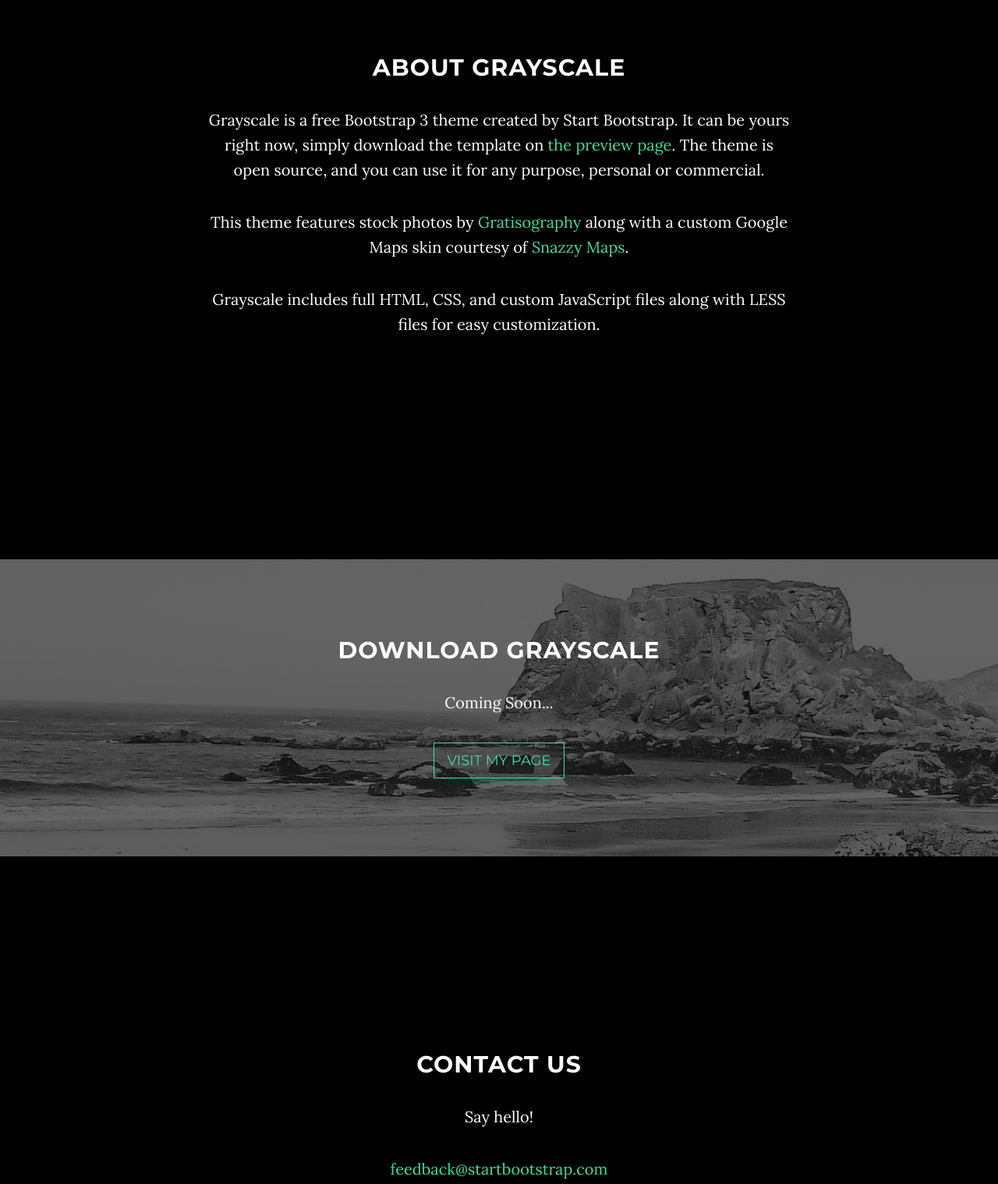
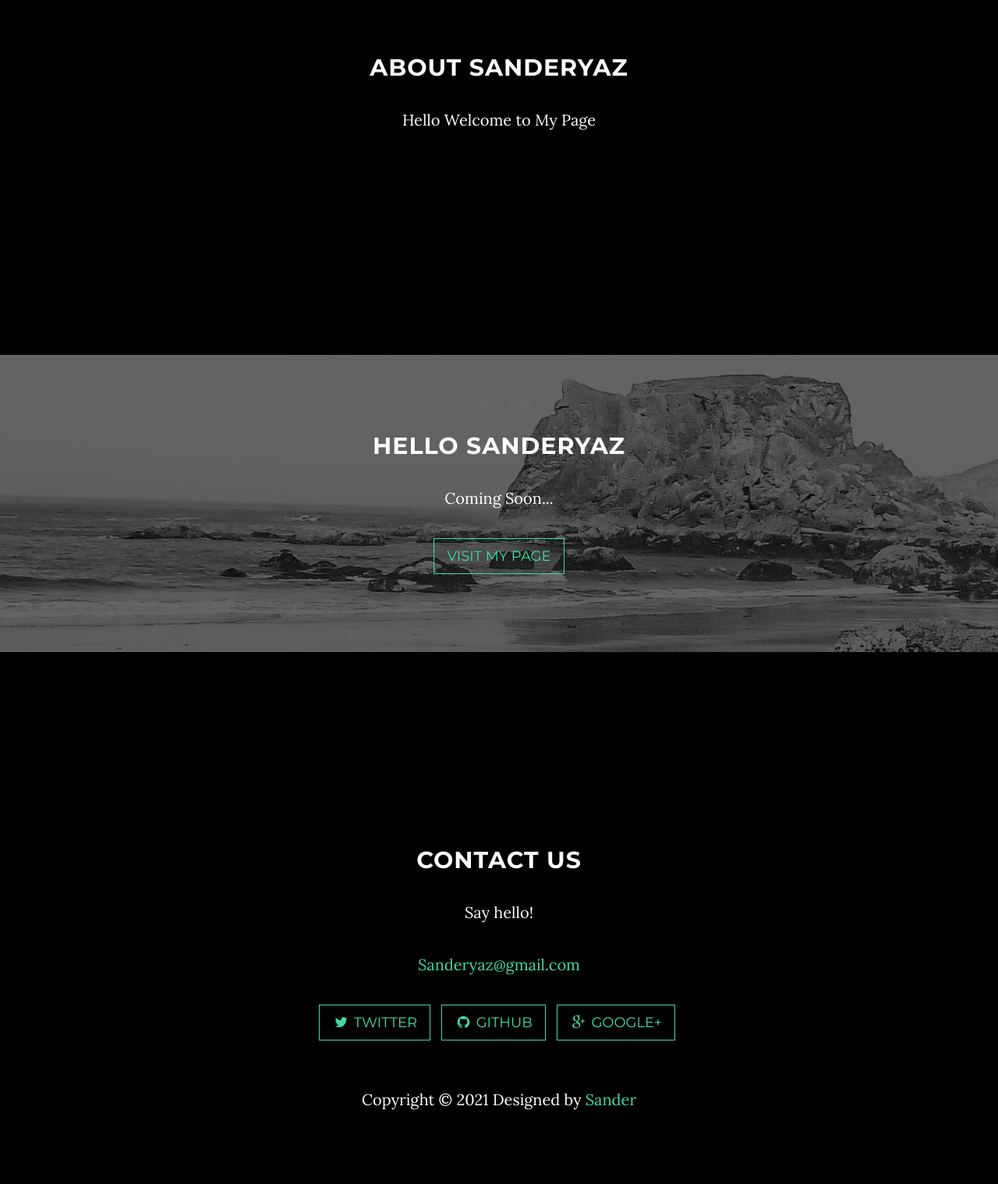
Before and after one commit to SanderYaz/sanderyaz.github.io, a plain HTML site: page index.html in a window 1280 px wide. Shown: the part 980-2498 px from the top of the page at 78% size. After the commit the page ends 2456 px from the top, so only its background shows below. Drawn offline with Linux system fonts and the light colour scheme; some packages are replaced by stand-ins of ours.

Commit message:
Update index.html

```diff
--- a/index.html
+++ b/index.html
@@ -82,10 +82,8 @@
     <section id="about" class="container content-section text-center">
         <div class="row">
             <div class="col-lg-8 col-lg-offset-2">
-                <h2>About Grayscale</h2>
-                <p>Grayscale is a free Bootstrap 3 theme created by Start Bootstrap. It can be yours right now, simply download the template on <a href="http://sanderyaz.com">the preview page</a>. The theme is open source, and you can use it for any purpose, personal or commercial.</p>
-                <p>This theme features stock photos by <a href="http://sanderyaz.comm/">Gratisography</a> along with a custom Google Maps skin courtesy of <a href="http://sanderyaz.com/">Snazzy Maps</a>.</p>
-                <p>Grayscale includes full HTML, CSS, and custom JavaScript files along with LESS files for easy customization.</p>
+                <h2>About SanderYaz</h2>
+                <p> Hello Welcome to My Page</p>
             </div>
         </div>
     </section>
@@ -95,7 +93,7 @@
         <div class="download-section">
             <div class="container">
                 <div class="col-lg-8 col-lg-offset-2">
-                    <h2>Download Grayscale</h2>
+                    <h2>Hello Sanderyaz</h2>
                     <p>Coming Soon...</p>
                     <a href="http://Sanderyaz.com" class="btn btn-default btn-lg">Visit My Page</a>
                 </div>
@@ -109,7 +107,7 @@
             <div class="col-lg-8 col-lg-offset-2">
                 <h2>Contact us</h2>
                 <p>Say hello!</p>
-                <p><a href="mailto:Sanderyaz@gmail.com">feedback@startbootstrap.com</a>
+                <p><a href="mailto:Sanderyaz@gmail.com">Sanderyaz@gmail.com</a>
                 </p>
                 <ul class="list-inline banner-social-buttons">
                     <li>
@@ -129,7 +127,7 @@
     <!-- Footer -->
     <footer>
         <div class="container text-center">
-            <p>Copyright &copy; 2021 Designed by </p><a href="https://Sanderyaz.com">Sander</a>
+            <p>Copyright &copy; 2021 Designed by <a href="https://Sanderyaz.com">Sander</a> </p>
         </div>
     </footer>
 
```
